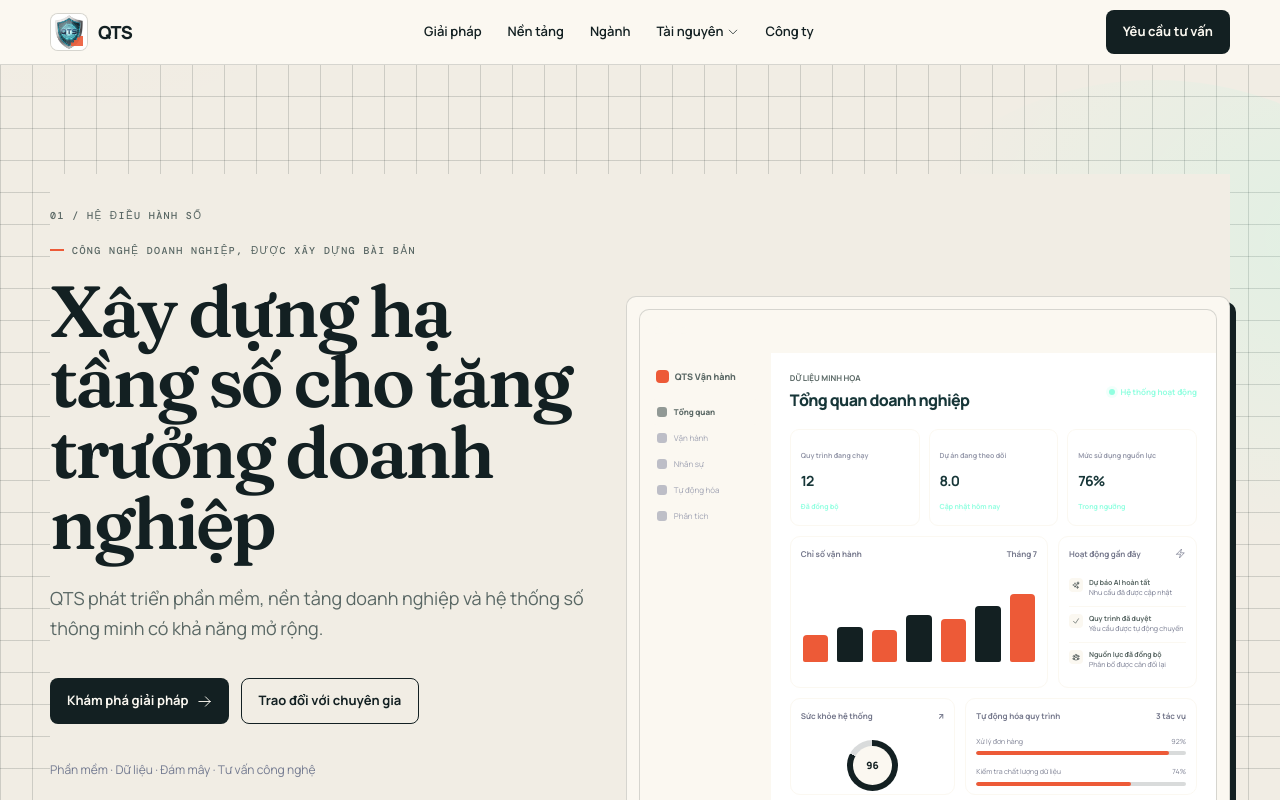
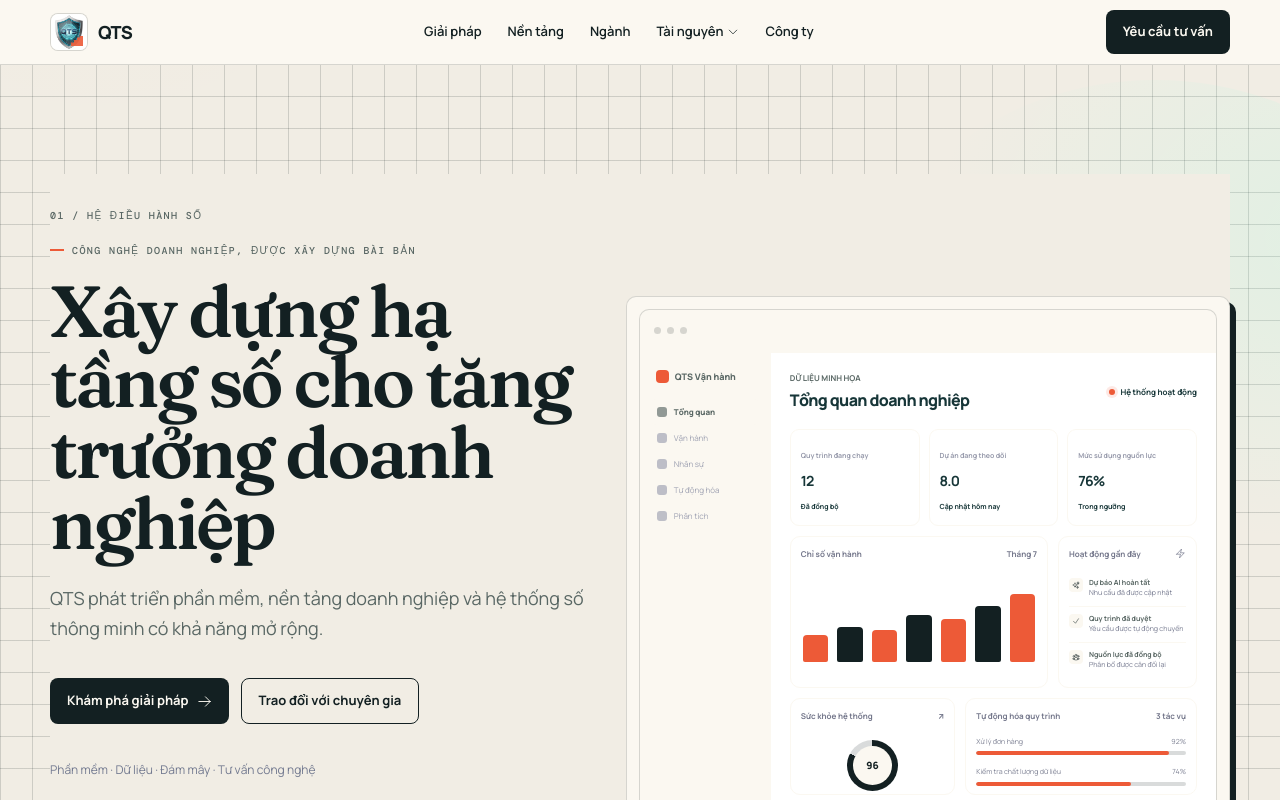
Before and after one commit to nekooo2404/qts-website, a Next.js app in the folder apps/web/: page / in a window 1280 px wide. Shown: the top 800 px of the page. Built offline with nearby package versions, Linux system fonts and the light colour scheme.

Commit message:
fix(web): restore light-surface contrast
Co-Authored-By: Claude Opus 5 <noreply@anthropic.com>

```diff
--- a/apps/web/app/globals.css
+++ b/apps/web/app/globals.css
@@ -102,7 +102,7 @@ a { color: inherit; text-decoration: none; }
 .product-glow::before { display: none; }
 .mock-app { border: 1px solid var(--line); overflow: hidden; border-radius: var(--radius-lg); background: var(--paper-strong); box-shadow: none; }
 .mock-top { height: 43px; padding: 0 14px; display: flex; align-items: center; gap: 6px; border-bottom: 1px solid var(--paper-strong); }
-.dot { width: 7px; height: 7px; border-radius: 99px; background: var(--paper-strong); }
+.dot { width: 7px; height: 7px; border-radius: 99px; background: var(--line); }
 .mock-workspace { display: grid; grid-template-columns: 131px minmax(0,1fr); min-height: 412px; }
 .mock-sidebar { padding: 14px 11px; background: var(--paper-strong); border-right: 1px solid var(--paper-strong); }
 .mock-side-logo { padding: 3px 5px 16px; display: flex; align-items: center; gap: 6px; font-size: 9px; color: var(--muted); font-weight: 800; }
@@ -114,13 +114,13 @@ a { color: inherit; text-decoration: none; }
 .mock-content-header { display: flex; justify-content: space-between; align-items: center; }
 .mock-kicker { color: var(--muted); font-size: 8px; font-weight: 650; }
 .mock-title { margin: 4px 0 0; color: var(--ink-soft); font-size: 16px; letter-spacing: -.04em; font-weight: 750; }
-.live { display: flex; align-items: center; gap: 5px; color: var(--mint); font-size: 8px; font-weight: 700; }
-.live i { display: block; width: 6px; height: 6px; border-radius: 100%; background: var(--mint); box-shadow: 0 0 0 3px rgba(145,255,224,.13); }
+.live { display: flex; align-items: center; gap: 5px; color: var(--ink-soft); font-size: 8px; font-weight: 700; }
+.live i { display: block; width: 6px; height: 6px; border-radius: 100%; background: var(--signal); box-shadow: 0 0 0 3px rgba(237,90,55,.13); }
 .mock-stats { display: grid; grid-template-columns: repeat(3,1fr); gap: 9px; margin-top: 17px; }
 .mock-stat { padding: 10px; min-height: 68px; border: 1px solid var(--paper-strong); border-radius: 9px; background: #fff; }
 .mock-stat label { color: #989bac; font-size: 7px; font-weight: 650; }
 .mock-stat strong { display: block; margin-top: 6px; color: var(--ink-soft); font-size: 14px; letter-spacing: -.06em; }
-.mock-stat small { display: inline-block; margin-top: 3px; color: var(--mint); font-size: 7px; font-weight: 700; }
+.mock-stat small { display: inline-block; margin-top: 3px; color: var(--ink-soft); font-size: 7px; font-weight: 700; }
 .mock-main-grid { display: grid; grid-template-columns: minmax(0,1.3fr) minmax(105px,.7fr); gap: 10px; margin-top: 10px; }
 .mock-panel { overflow: hidden; border: 1px solid var(--paper-strong); border-radius: 10px; background: #fff; }
 .panel-head { height: 34px; padding: 0 10px; display: flex; align-items: center; justify-content: space-between; color: #74778b; font-size: 8px; font-weight: 700; }
@@ -236,7 +236,7 @@ a { color: inherit; text-decoration: none; }
 .ai-response p { color:var(--muted); font-size:11px; line-height:1.55; }
 .task-row { display:flex; align-items:center; gap:9px; padding:11px 0; border-bottom:1px solid var(--paper-strong); color:#63667a; font-size:11px; }
 .task-row:last-child { border-bottom:0; }
-.task-check { width:16px; height:16px; display:grid; place-items:center; border-radius:50%; color:white; background:var(--mint); font-size:9px; }
+.task-check { width:16px; height:16px; display:grid; place-items:center; border-radius:50%; color:var(--paper-strong); background:var(--ink); font-size:9px; }
 
 .industries { overflow:hidden; }
 .industries, .company-technology + .industries, .industries-hero { background:var(--ink-soft); color:var(--paper-strong); }
@@ -327,7 +327,7 @@ a { color: inherit; text-decoration: none; }
 .hp-field { position:absolute !important; left:-9999px; width:1px; height:1px; margin:0; padding:0; opacity:0; overflow:hidden; }
 .consent-row { display:flex; align-items:flex-start; gap:9px; color:var(--muted); font-size:11px; font-weight:500; line-height:1.5; }
 .consent-row input { width:15px; height:15px; margin:1px 0 0; flex:0 0 auto; accent-color:var(--signal); }
-.form-success { padding:14px; border-radius:10px; background:var(--paper-strong); color:var(--mint); font-size:12px; line-height:1.45; }
+.form-success { padding:14px; border-radius:10px; background:var(--paper-strong); color:var(--ink-soft); border:1px solid var(--line); font-size:12px; line-height:1.45; }
 
 .nav-link.active { color:var(--ink); font-weight:700; }
 .brand-dark { color:var(--paper-strong); }
```
